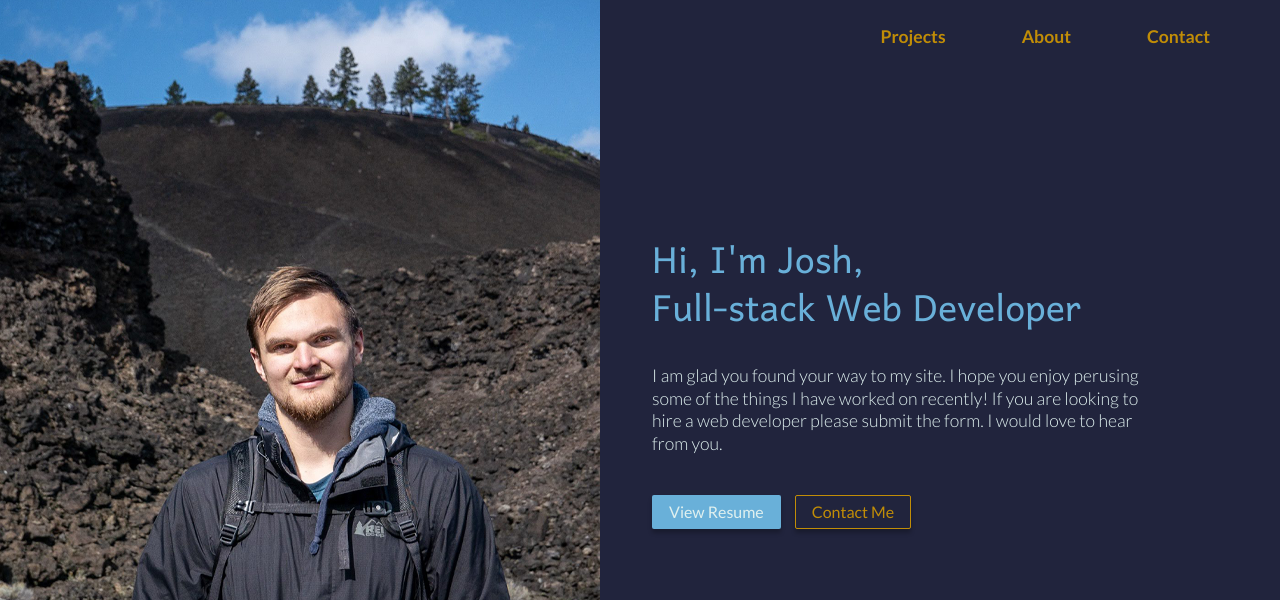
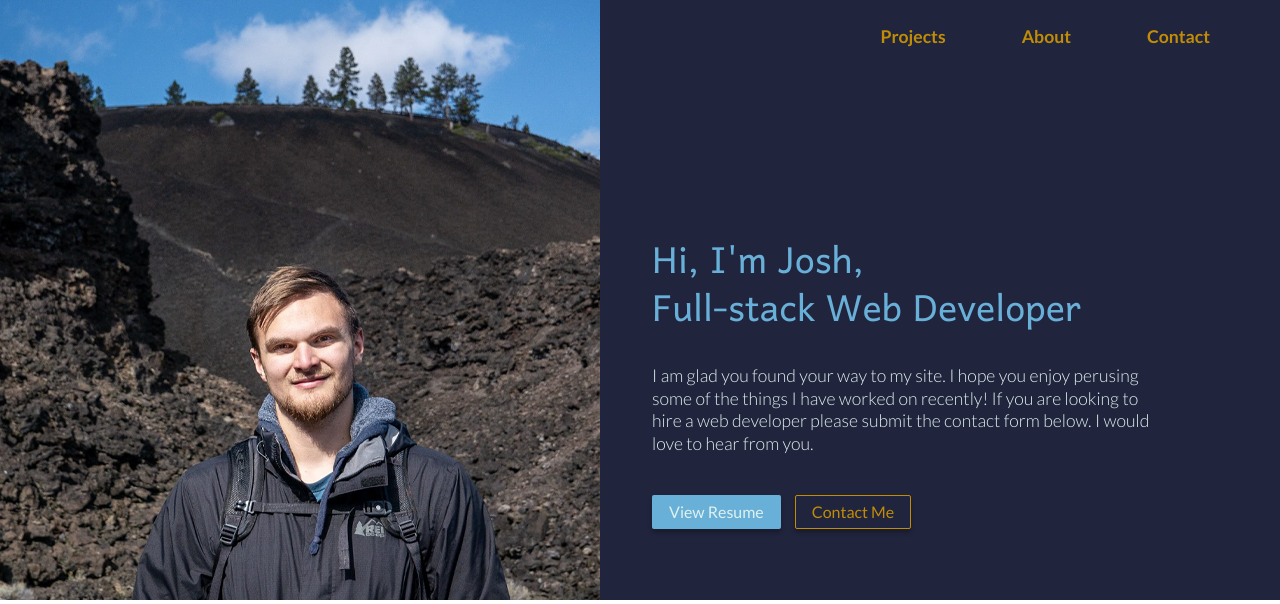
Before and after one commit to zapponejosh/joshzappone.tech, a Node server app: page / in a window 1280 px wide. Shown: the top 604 px of the page. Run offline with Node 20, Linux system fonts and the light colour scheme; some libraries are stand-ins or nearby versions.

Commit message:
small copy change to intro

```diff
--- a/views/index.handlebars
+++ b/views/index.handlebars
@@ -6,7 +6,7 @@
 </div>
 <div class="hero-body">
   <h1 class="intro">Hi, I'm Josh,<br>Full-stack Web Developer</h1>
-  <p class="intro">I am glad you found your way to my site. I hope you enjoy perusing some of the things I have worked on recently! If you are looking to hire a web developer please submit the form. I would love to hear from you.</p>
+  <p class="intro">I am glad you found your way to my site. I hope you enjoy perusing some of the things I have worked on recently! If you are looking to hire a web developer please submit the contact form below. I would love to hear from you.</p>
   <a target="blank" href="https://docs.google.com/document/d/1lhT6uWIOjVIGH8WmEhB8lhxFIGCqdmuaDDtzuAUnUMo/edit?usp=sharing" class="btn btn-primary" rel="noopener noreferrer">View Resume</a>
   <a href="/#contact" class="btn btn-secondary">Contact Me</a>
 </div>
```
